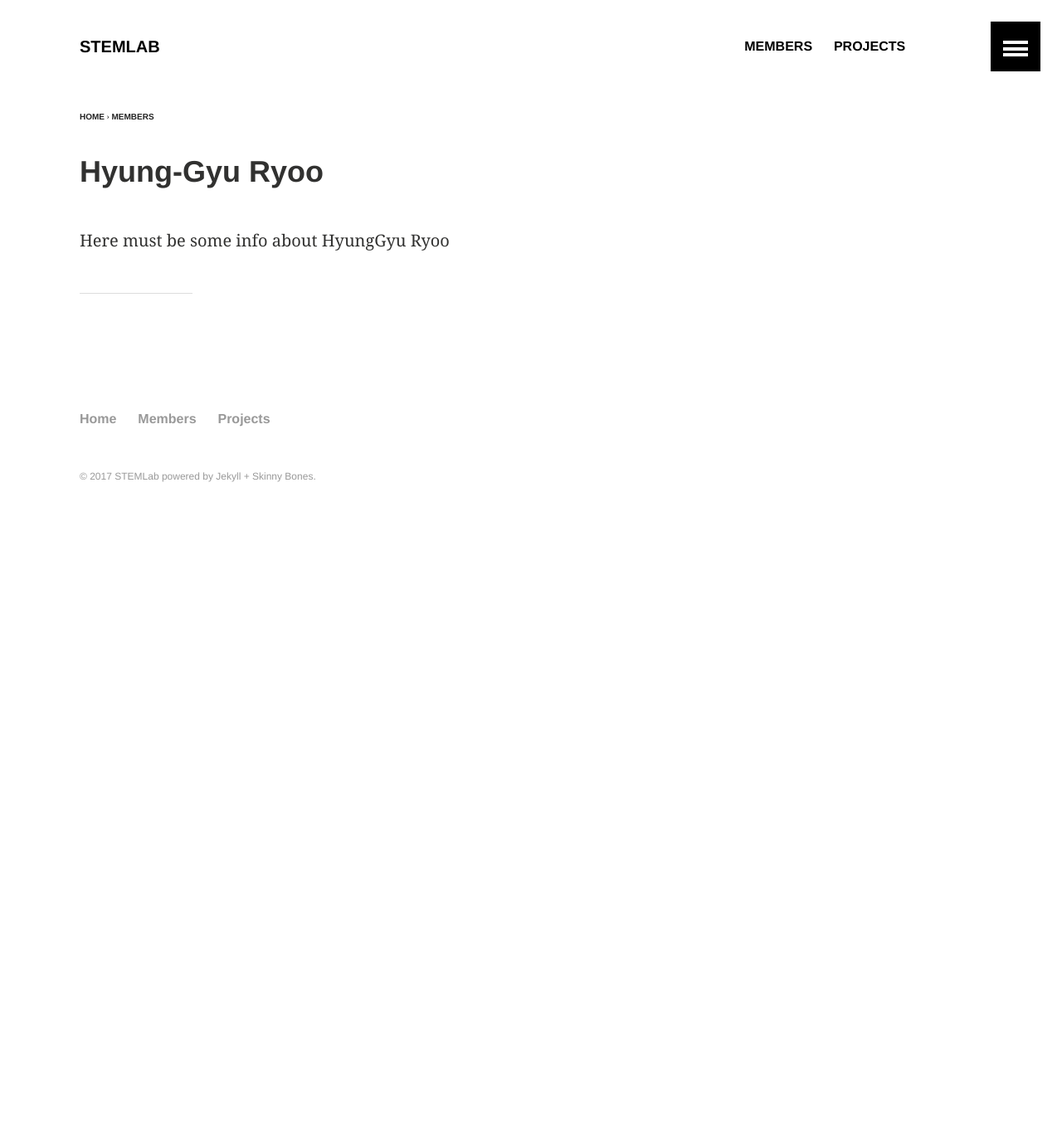
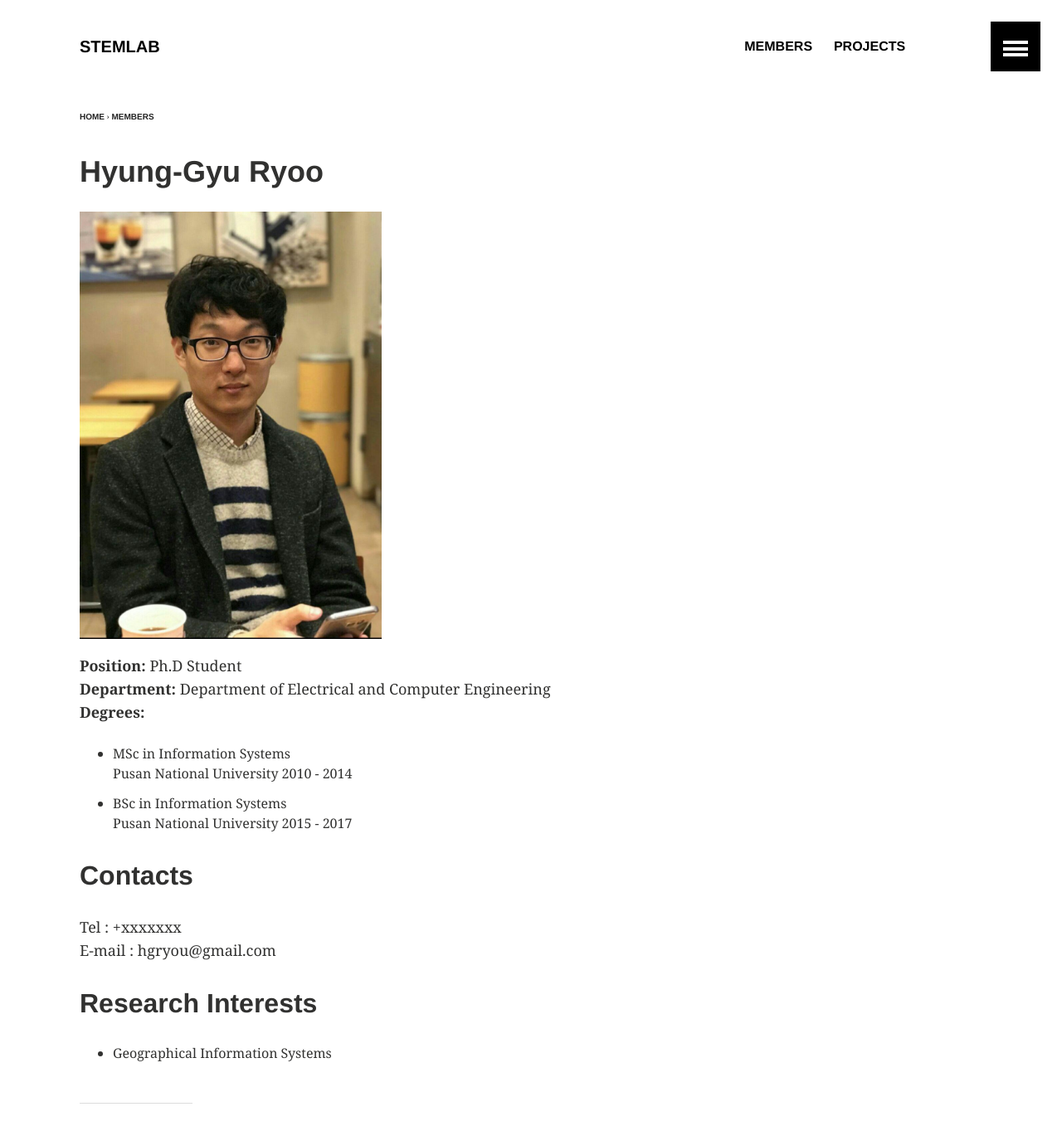
Before and after one commit to STEMLab/STEMLab.github.io, a Jekyll site: the page built from _posts/members/2016-03-22-hgryoo.md, in a window 1280 px wide and 1400 px high. Shown: the top 1369 px of the window at 83% size. Built offline with Jekyll 4.4.1, drawn with Linux system fonts in a browser that asks for light colours.

Commit message:
hangryu default page

```diff
--- a/_posts/members/2016-03-22-hgryoo.md
+++ b/_posts/members/2016-03-22-hgryoo.md
@@ -6,10 +6,26 @@ excerpt: "Ph.D Student"
 tags: [sample, images, test]
 ads: false
 image:
-  feature:
-  teaser: hgryu.jpg
+  feature: hgryu_feature.jpg
+  teaser: hgryu_teaser.jpg
 ---
 
-Here must be some info about HyungGyu Ryoo
+<div><img style="width: 45%; height: 30%" src="{{ site.url }}/images/{{ page.image.feature }}" alt="feature" ></div>
 
-{% include toc.html %}
+**Position:** Ph.D Student <br/>
+**Department:** Department of Electrical and Computer Engineering <br/>
+**Degrees:** <br/>
+* MSc in Information Systems <br/>
+Pusan National University 2010 - 2014
+* BSc in Information Systems <br/>
+Pusan National University 2015 - 2017
+
+
+## Contacts
+
+Tel : +xxxxxxx <br/>
+E-mail : hgryou@gmail.com <br/>
+
+## Research Interests
+
+* Geographical Information Systems
```
Also changed, not shown: images/hgryu_feature.jpg (added), images/hgryu_teaser.jpg (renamed from images/hgryu.jpg).
